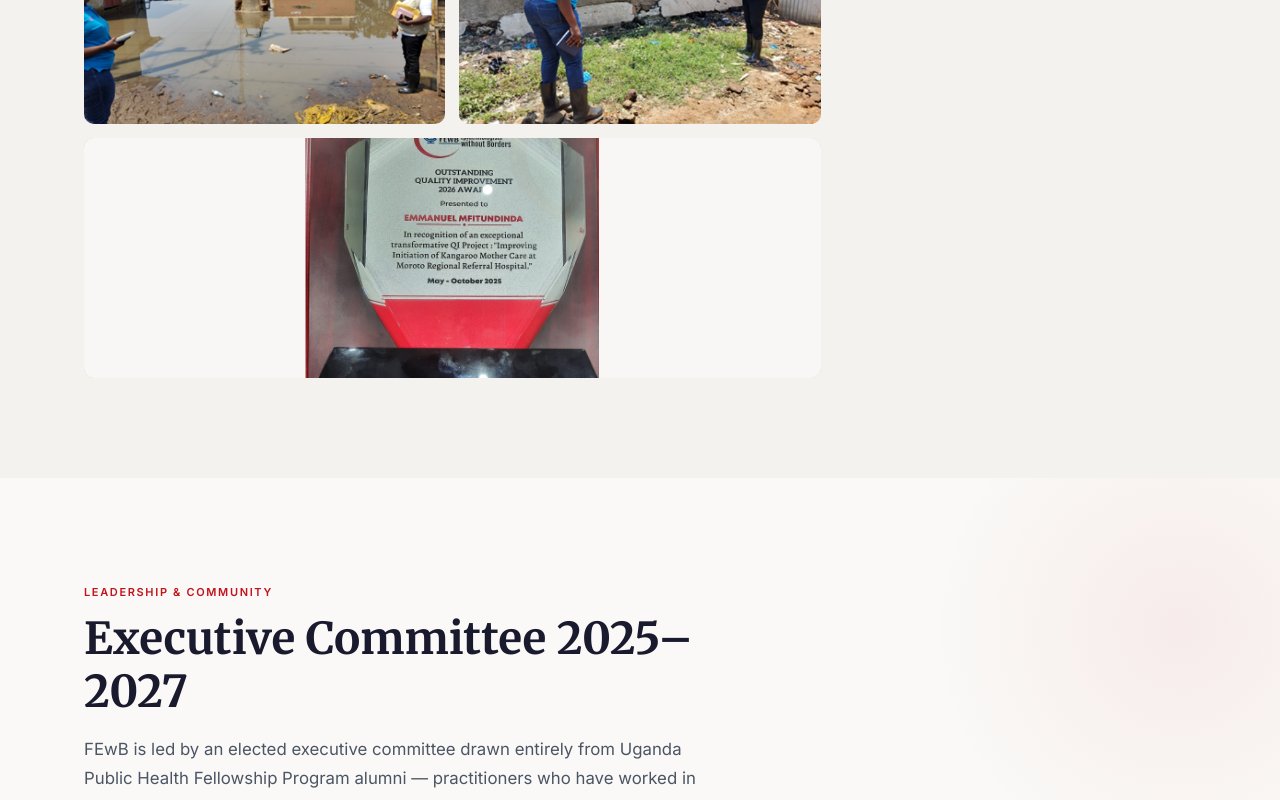
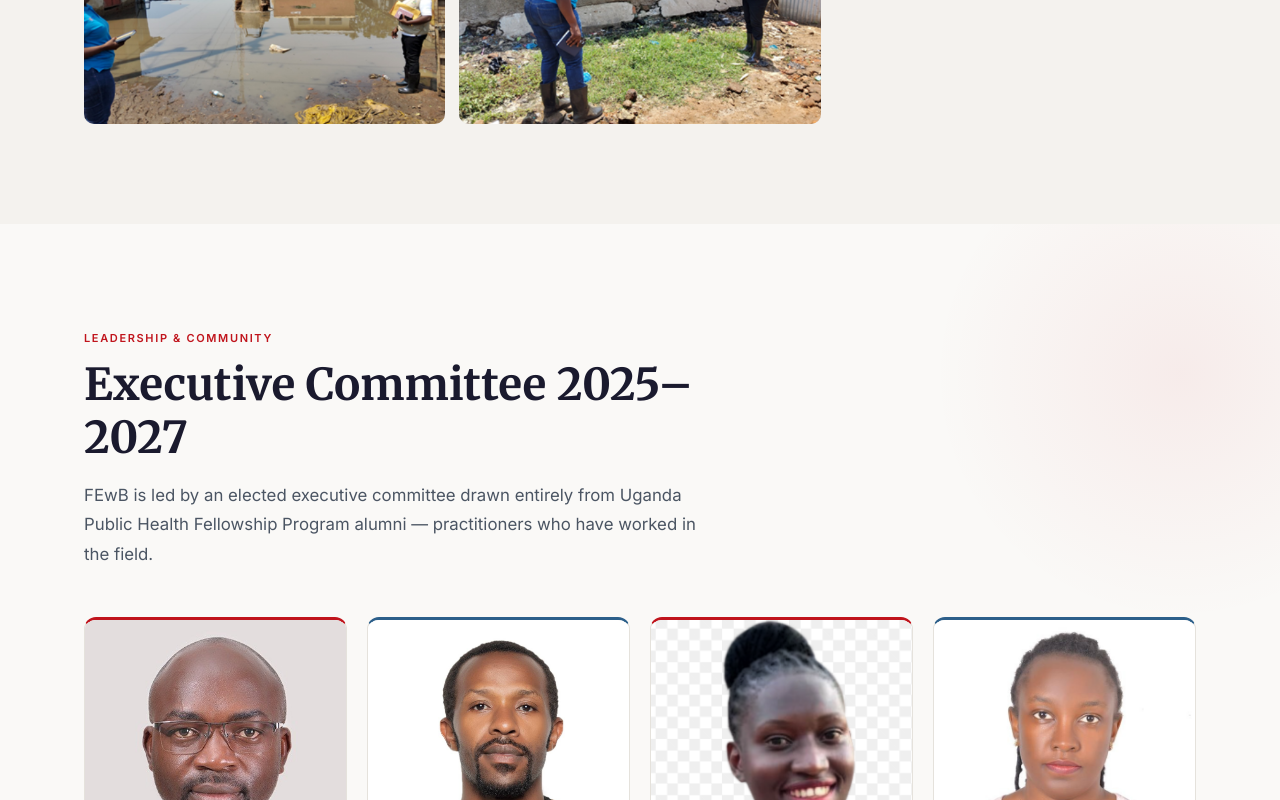
Before and after one commit to Herbert-93/fewb.org, a React (Create React App) app: page / in a window 1280 px wide. Shown: the part 4480-5280 px from the top of the page. Built offline with nearby package versions, Linux system fonts and the light colour scheme; the HTML template or start-up script is replaced by a standard one.

Commit message:
removals

```diff
--- a/src/components/Contact.js
+++ b/src/components/Contact.js
@@ -66,18 +66,6 @@
             <div className="contact__social">
               <a href="https://twitter.com" target="_blank" rel="noopener noreferrer" className="contact__social-link">X / Twitter</a>
               <a href="https://linkedin.com" target="_blank" rel="noopener noreferrer" className="contact__social-link">LinkedIn</a>
-            </div>
-          </div>
-
-          <div className="contact__membership contact__animate">
-            <div className="contact__mem-title">Membership Fees</div>
-            <div className="contact__mem-row">
-              <span>One-time registration</span>
-              <span>UgX 100,000</span>
-            </div>
-            <div className="contact__mem-row">
-              <span>Annual subscription</span>
-              <span>UgX 100,000</span>
             </div>
           </div>
         </div>
--- a/src/components/Gallery.js
+++ b/src/components/Gallery.js
@@ -25,12 +25,6 @@
     caption: 'Environmental health assessment during outbreak',
     tag: 'Field Investigation',
     wide: false,
-  },
-  {
-    src: '/field-award.png',
-    caption: 'FEwB Outstanding Quality Improvement Award 2026',
-    tag: 'Recognition',
-    wide: true,
   },
 ];
 
```
